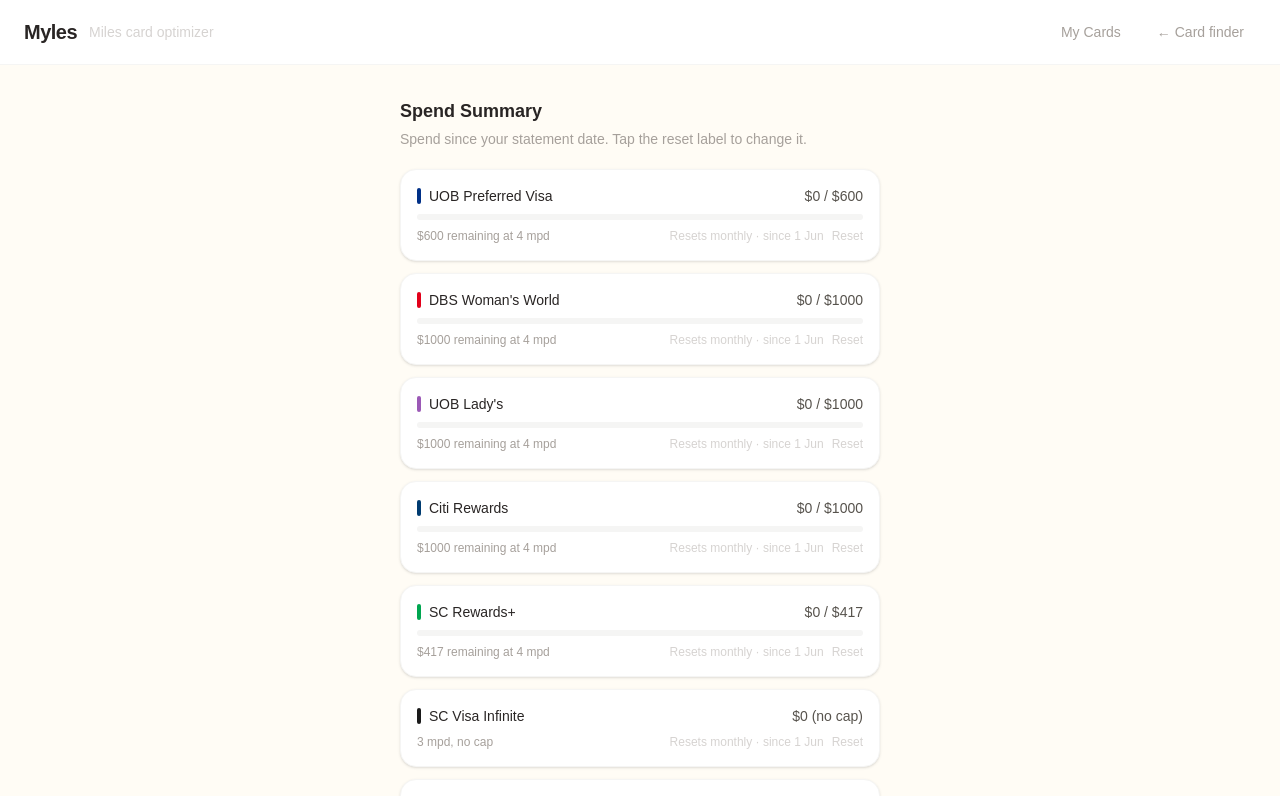
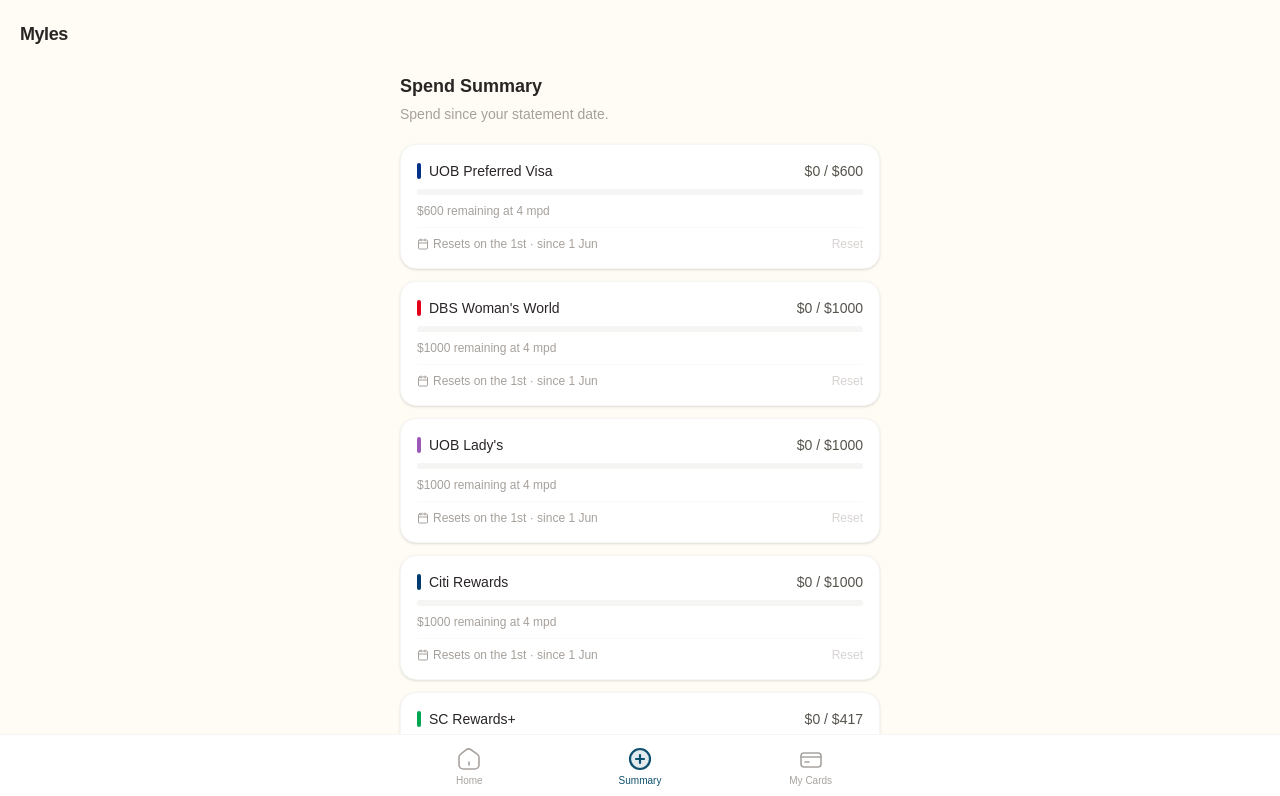
Before and after one commit to sangerspyro88/myles, a Next.js app: page /tracker in a window 1280 px wide. Shown: the top 796 px of the page. Built offline with nearby package versions, Linux system fonts and the light colour scheme.

Commit message:
Fix duplicate key, add bottom nav, simplify top bar, reset date on own line

```diff
--- a/src/app/layout.tsx
+++ b/src/app/layout.tsx
@@ -1,5 +1,6 @@
 import type { Metadata, Viewport } from "next";
 import { Geist } from "next/font/google";
+import BottomNav from "@/components/BottomNav";
 import "./globals.css";
 
 const geistSans = Geist({
@@ -26,7 +27,10 @@
 }>) {
   return (
     <html lang="en" className={`${geistSans.variable} h-full antialiased`}>
-      <body className="min-h-full flex flex-col">{children}</body>
+      <body className="min-h-full flex flex-col pb-20">
+        {children}
+        <BottomNav />
+      </body>
     </html>
   );
 }
--- a/src/app/page.tsx
+++ b/src/app/page.tsx
@@ -73,17 +73,18 @@
 
   return (
     <main className="min-h-screen w-full" style={{ backgroundColor: '#fffcf5' }}>
+      {/* Top bar */}
+      <div className="w-full px-5 pt-5 pb-2">
+        <span className="text-lg font-bold tracking-tight text-stone-800">Myles</span>
+      </div>
+
       <div className="w-full max-w-lg mx-auto px-4">
-
-        {/* Hero block — centred, slides up after search */}
-        <div className={`flex flex-col items-center text-center ${searched ? 'pt-10' : 'pt-[28vh]'}`}>
-          <p className="text-xs font-semibold tracking-widest text-stone-400 uppercase mb-3">Myles</p>
+        <div className={`flex flex-col items-center text-center ${searched ? 'pt-6' : 'pt-[20vh]'}`}>
           <h1 className="text-xl font-semibold text-stone-800 mb-1">Which card should I use?</h1>
           <p className="text-sm text-stone-400 mb-6">
             Type a merchant or category for the best miles card.
           </p>
 
-          {/* Search bar */}
           <div className="w-full flex gap-2">
             <input
               type="text"
@@ -102,25 +103,13 @@
               Find
             </button>
           </div>
-
-          {/* Nav links */}
-          <div className="mt-4 flex gap-6 justify-center">
-            <Link href="/tracker" className="text-sm text-stone-400 active:text-stone-600">
-              Spend Summary →
-            </Link>
-            <Link href="/wallet" className="text-sm text-stone-400 active:text-stone-600">
-              My Cards →
-            </Link>
-          </div>
         </div>
 
-        {/* Results */}
         {searched && (
-          <div className="mt-6 pb-12">
+          <div className="mt-6 pb-4">
             {category && (
               <p className="text-xs text-stone-400 mb-3 text-center">
-                Category:{' '}
-                <span className="text-stone-600 font-medium">{CATEGORY_LABELS[category]}</span>
+                Category: <span className="text-stone-600 font-medium">{CATEGORY_LABELS[category]}</span>
               </p>
             )}
 
@@ -147,22 +136,17 @@
                         isBest ? 'border-stone-300 shadow-md' : 'border-stone-100 shadow-sm'
                       }`}
                     >
-                      {/* Header row */}
                       <div className="flex items-start gap-3 mb-3">
                         <div className="w-1 self-stretch rounded-full flex-shrink-0 mt-0.5" style={{ backgroundColor: card.color }} />
                         <div className="flex-1 min-w-0">
                           <div className="flex items-center gap-2 mb-0.5 flex-wrap">
                             <span className="font-semibold text-sm text-stone-800">{card.name}</span>
                             {isBest && (
-                              <span className="text-xs px-2 py-0.5 rounded-full text-white" style={{ backgroundColor: '#0d4f6e' }}>
-                                Best
-                              </span>
+                              <span className="text-xs px-2 py-0.5 rounded-full text-white" style={{ backgroundColor: '#0d4f6e' }}>Best</span>
                             )}
                           </div>
                           <p className="text-xs text-stone-400 leading-relaxed">{card.notes}</p>
-                          {card.cap_note && (
-                            <p className="text-xs text-amber-500 mt-0.5">{card.cap_note}</p>
-                          )}
+                          {card.cap_note && <p className="text-xs text-amber-500 mt-0.5">{card.cap_note}</p>}
                         </div>
                         <div className="text-right flex-shrink-0">
                           <div className="text-lg font-bold text-stone-800">{card.earn_rate} mpd</div>
@@ -170,19 +154,15 @@
                         </div>
                       </div>
 
-                      {/* Cap progress */}
                       {cap && (
                         <div className="mb-3">
                           <div className="h-1.5 bg-stone-100 rounded-full overflow-hidden">
                             <div className="h-full rounded-full" style={{ width: `${pct}%`, backgroundColor: '#0d4f6e' }} />
                           </div>
-                          <p className="text-xs text-stone-400 mt-1">
-                            ${spent.toFixed(0)} spent · ${remaining!.toFixed(0)} left
-                          </p>
+                          <p className="text-xs text-stone-400 mt-1">${spent.toFixed(0)} spent · ${remaining!.toFixed(0)} left</p>
                         </div>
                       )}
 
-                      {/* Log row */}
                       <div className="flex items-center gap-2">
                         <span className="text-xs text-stone-300 flex-shrink-0">Log:</span>
                         <span className="text-xs text-stone-400 flex-shrink-0">$</span>
--- a/src/app/tracker/page.tsx
+++ b/src/app/tracker/page.tsx
@@ -1,7 +1,6 @@
 'use client'
 
 import { useEffect, useState } from 'react'
-import Link from 'next/link'
 import { MY_CARDS } from '@/lib/cards'
 import {
   getEntries,
@@ -22,7 +21,7 @@
   const [resetDays, setResetDays] = useState<Record<string, number>>({})
   const [editingReset, setEditingReset] = useState<string | null>(null)
   const [resetInput, setResetInput] = useState('')
-  const [confirmReset, setConfirmReset] = useState<string | null>(null) // cardId or 'all'
+  const [confirmReset, setConfirmReset] = useState<string | null>(null)
   const [walletIds, setWalletIds] = useState<Set<string>>(new Set())
 
   function refresh() {
@@ -54,37 +53,23 @@
 
   function handleConfirmReset() {
     if (!confirmReset) return
-    if (confirmReset === 'all') {
-      resetAllSpend()
-    } else {
-      resetCardSpend(confirmReset)
-    }
+    if (confirmReset === 'all') resetAllSpend()
+    else resetCardSpend(confirmReset)
     setConfirmReset(null)
     refresh()
   }
 
   return (
     <main className="min-h-screen" style={{ backgroundColor: '#fffcf5' }}>
-      {/* Nav */}
-      <div className="border-b border-stone-100 px-6 py-4 flex items-center justify-between bg-white">
-        <div className="flex items-center gap-3">
-          <span className="text-xl font-bold tracking-tight text-stone-800">Myles</span>
-          <span className="text-stone-300 text-sm">Miles card optimizer</span>
-        </div>
-        <div className="flex gap-3">
-          <Link href="/wallet" className="text-sm text-stone-400 hover:text-stone-700 transition px-3 py-1.5 rounded-lg hover:bg-stone-50">
-            My Cards
-          </Link>
-          <Link href="/" className="text-sm text-stone-400 hover:text-stone-700 transition px-3 py-1.5 rounded-lg hover:bg-stone-50">
-            ← Card finder
-          </Link>
-        </div>
+      {/* Top bar */}
+      <div className="w-full px-5 pt-5 pb-2">
+        <span className="text-lg font-bold tracking-tight text-stone-800">Myles</span>
       </div>
 
-      <div className="w-full max-w-lg mx-auto px-4 py-8">
+      <div className="w-full max-w-lg mx-auto px-4 py-4">
         <h2 className="text-lg font-semibold text-stone-800 mb-1">Spend Summary</h2>
         <p className="text-stone-400 text-sm mb-5">
-          Spend since your statement date. Tap the reset label to change it.
+          Spend since your statement date.
         </p>
 
         <div className="space-y-3 mb-10">
@@ -102,6 +87,7 @@
 
             return (
               <div key={card.id} className="bg-white border border-stone-100 rounded-2xl p-4 shadow-sm">
+                {/* Row 1: name + amount */}
                 <div className="flex items-center justify-between mb-2">
                   <div className="flex items-center gap-2">
                     <div className="w-1 h-4 rounded-full flex-shrink-0" style={{ backgroundColor: card.color }} />
@@ -115,8 +101,9 @@
                   </span>
                 </div>
 
+                {/* Progress bar */}
                 {cap && (
-                  <div className="h-1.5 bg-stone-100 rounded-full overflow-hidden">
+                  <div className="h-1.5 bg-stone-100 rounded-full overflow-hidden mb-2">
                     <div
                       className="h-full rounded-full transition-all"
                       style={{ width: `${pct}%`, backgroundColor: full ? '#f87171' : '#0d4f6e' }}
@@ -124,8 +111,8 @@
                   </div>
                 )}
 
-                <div className="mt-2 flex items-center justify-between gap-2">
-                  <p className="text-xs text-stone-400">
+                {/* Row 2: remaining */}
+                <p className="text-xs text-stone-400 mb-2">
                   {full
                     ? 'Use a different card for this category'
                     : remaining !== null
@@ -133,13 +120,15 @@
                       : `${card.earn_rate} mpd, no cap`}
                 </p>
 
-                  <div className="flex items-center gap-2 flex-shrink-0">
-                    {/* Statement date editor */}
+                {/* Row 3: statement date + reset */}
+                <div className="flex items-center justify-between pt-2 border-t border-stone-50">
                   {isEditing ? (
                     <div className="flex items-center gap-1.5">
-                        <span className="text-xs text-stone-400">Day</span>
+                      <span className="text-xs text-stone-400">Statement day:</span>
                       <input
-                          type="number" min={1} max={28}
+                        type="number"
+                        inputMode="numeric"
+                        min={1} max={28}
                         value={resetInput}
                         onChange={e => setResetInput(e.target.value)}
                         onKeyDown={e => {
@@ -149,32 +138,32 @@
                         autoFocus
                         className="w-14 bg-stone-50 border border-stone-300 rounded-lg px-2 py-0.5 text-xs text-stone-800 focus:outline-none focus:border-stone-500"
                       />
-                        <button onClick={() => handleResetSave(card.id)} className="text-xs font-medium hover:opacity-70" style={{ color: '#0d4f6e' }}>Save</button>
-                        <button onClick={() => setEditingReset(null)} className="text-xs text-stone-400 hover:text-stone-600">Cancel</button>
+                      <button onClick={() => handleResetSave(card.id)} className="text-xs font-medium" style={{ color: '#0d4f6e' }}>Save</button>
+                      <button onClick={() => setEditingReset(null)} className="text-xs text-stone-400">Cancel</button>
                     </div>
                   ) : (
-                      <button onClick={() => { setEditingReset(card.id); setResetInput(String(resetDay)) }} className="text-xs text-stone-300 hover:text-stone-500 transition">
-                        Resets {resetDay === 1 ? 'monthly' : `on the ${resetDay}th`} · since {cycleStartStr}
+                    <button
+                      onClick={() => { setEditingReset(card.id); setResetInput(String(resetDay)) }}
+                      className="text-xs text-stone-400 active:text-stone-600 flex items-center gap-1"
+                    >
+                      <svg width="12" height="12" viewBox="0 0 24 24" fill="none" stroke="currentColor" strokeWidth="2" strokeLinecap="round">
+                        <rect x="3" y="4" width="18" height="18" rx="2"/><line x1="16" y1="2" x2="16" y2="6"/><line x1="8" y1="2" x2="8" y2="6"/><line x1="3" y1="10" x2="21" y2="10"/>
+                      </svg>
+                      Resets {resetDay === 1 ? 'on the 1st' : `on the ${resetDay}th`} · since {cycleStartStr}
                     </button>
                   )}
 
-                    {/* Per-card reset */}
                   {isConfirming ? (
                     <div className="flex items-center gap-1.5">
-                        <span className="text-xs text-stone-500">Clear this card?</span>
-                        <button onClick={handleConfirmReset} className="text-xs text-red-400 hover:text-red-600 font-medium">Yes</button>
-                        <button onClick={() => setConfirmReset(null)} className="text-xs text-stone-400 hover:text-stone-600">Cancel</button>
+                      <span className="text-xs text-stone-500">Clear?</span>
+                      <button onClick={handleConfirmReset} className="text-xs text-red-400 font-medium">Yes</button>
+                      <button onClick={() => setConfirmReset(null)} className="text-xs text-stone-400">No</button>
                     </div>
                   ) : (
-                      <button
-                        onClick={() => setConfirmReset(card.id)}
-                        className="text-xs text-stone-300 hover:text-red-400 transition"
-                        title="Reset this card's spend"
-                      >
+                    <button onClick={() => setConfirmReset(card.id)} className="text-xs text-stone-300 active:text-red-400">
                       Reset
                     </button>
                   )}
-                  </div>
                 </div>
               </div>
             )
@@ -182,12 +171,12 @@
         </div>
 
         {/* Transaction log */}
-        <h2 className="text-lg font-semibold text-stone-800 mb-1">Transaction log</h2>
-        <p className="text-stone-400 text-sm mb-5">All logged spend this cycle.</p>
+        <h2 className="text-lg font-semibold text-stone-800 mb-1">Transaction Log</h2>
+        <p className="text-stone-400 text-sm mb-4">All logged spend this cycle.</p>
 
         {entries.length === 0 ? (
           <div className="bg-white border border-stone-100 rounded-2xl p-6 text-center text-stone-300 text-sm shadow-sm">
-            No transactions logged yet. Search a merchant and log your spend.
+            No transactions yet. Search a merchant and tap Log.
           </div>
         ) : (
           <div className="space-y-2">
@@ -202,7 +191,7 @@
                     <div className="text-xs text-stone-400">{card?.name} · {dateStr}</div>
                   </div>
                   <div className="text-sm font-semibold text-stone-700">${entry.amount.toFixed(2)}</div>
-                  <button onClick={() => handleDelete(entry.id)} className="text-stone-200 hover:text-red-400 transition text-xs ml-1" title="Delete">✕</button>
+                  <button onClick={() => handleDelete(entry.id)} className="text-stone-200 active:text-red-400 text-xs ml-1">✕</button>
                 </div>
               )
             })}
@@ -210,18 +199,15 @@
         )}
 
         {/* Reset all */}
-        <div className="mt-10 pt-8 border-t border-stone-100 flex justify-center">
+        <div className="mt-10 pt-6 border-t border-stone-100 flex justify-center">
           {confirmReset === 'all' ? (
             <div className="flex items-center gap-3">
               <span className="text-sm text-stone-500">Clear all spend data?</span>
-              <button onClick={handleConfirmReset} className="text-sm text-red-400 hover:text-red-600 font-medium">Yes, reset all</button>
-              <button onClick={() => setConfirmReset(null)} className="text-sm text-stone-400 hover:text-stone-600">Cancel</button>
+              <button onClick={handleConfirmReset} className="text-sm text-red-400 font-medium">Yes</button>
+              <button onClick={() => setConfirmReset(null)} className="text-sm text-stone-400">Cancel</button>
             </div>
           ) : (
-            <button
-              onClick={() => setConfirmReset('all')}
-              className="text-sm text-stone-300 hover:text-red-400 transition"
-            >
+            <button onClick={() => setConfirmReset('all')} className="text-sm text-stone-300 active:text-red-400">
               Reset all spend data
             </button>
           )}
--- a/src/app/wallet/page.tsx
+++ b/src/app/wallet/page.tsx
@@ -1,7 +1,6 @@
 'use client'
 
 import { useEffect, useState } from 'react'
-import Link from 'next/link'
 import { MY_CARDS, CATEGORY_LABELS, type Category } from '@/lib/cards'
 import { getWalletIds, setWalletIds, getChosenCategories, setChosenCategory } from '@/lib/wallet'
 
@@ -37,14 +36,8 @@
 
   return (
     <main className="min-h-screen" style={{ backgroundColor: '#fffcf5' }}>
-      <div className="border-b border-stone-100 px-6 py-4 flex items-center justify-between bg-white">
-        <div className="flex items-center gap-3">
-          <span className="text-xl font-bold tracking-tight text-stone-800">Myles</span>
-          <span className="text-stone-300 text-sm">Miles card optimizer</span>
-        </div>
-        <Link href="/" className="text-sm text-stone-400 hover:text-stone-700 transition px-3 py-1.5 rounded-lg hover:bg-stone-50">
-          ← Card finder
-        </Link>
+      <div className="w-full px-5 pt-5 pb-2">
+        <span className="text-lg font-bold tracking-tight text-stone-800">Myles</span>
       </div>
 
       <div className="w-full max-w-lg mx-auto px-4 py-8">
--- /dev/null
+++ b/src/components/BottomNav.tsx
@@ -0,0 +1,106 @@
+'use client'
+
+import Link from 'next/link'
+import { usePathname } from 'next/navigation'
+
+export default function BottomNav() {
+  const path = usePathname()
+
+  const tabs = [
+    {
+      href: '/',
+      label: 'Home',
+      icon: (active: boolean) => (
+        <svg width="24" height="24" viewBox="0 0 24 24" fill="none" xmlns="http://www.w3.org/2000/svg">
+          <path
+            d="M9.02 2.84L3.63 7.04C2.73 7.74 2 9.23 2 10.36V17.77C2 20.09 3.89 21.99 6.21 21.99H17.79C20.11 21.99 22 20.09 22 17.78V10.5C22 9.29 21.19 7.74 20.2 7.05L14.02 2.72C12.62 1.74 10.37 1.79 9.02 2.84Z"
+            stroke="currentColor"
+            strokeWidth={active ? 2.2 : 1.6}
+            strokeLinecap="round"
+            strokeLinejoin="round"
+            fill={active ? 'currentColor' : 'none'}
+            fillOpacity={active ? 0.15 : 0}
+          />
+          <path
+            d="M12 17.99V14.99"
+            stroke="currentColor"
+            strokeWidth={active ? 2.2 : 1.6}
+            strokeLinecap="round"
+            strokeLinejoin="round"
+          />
+        </svg>
+      ),
+    },
+    {
+      href: '/tracker',
+      label: 'Summary',
+      icon: (active: boolean) => (
+        <svg width="24" height="24" viewBox="0 0 24 24" fill="none" xmlns="http://www.w3.org/2000/svg">
+          <path
+            d="M2 12C2 6.48 6.48 2 12 2C17.52 2 22 6.48 22 12C22 17.52 17.52 22 12 22C6.48 22 2 17.52 2 12Z"
+            stroke="currentColor"
+            strokeWidth={active ? 2.2 : 1.6}
+            fill={active ? 'currentColor' : 'none'}
+            fillOpacity={active ? 0.12 : 0}
+          />
+          <path
+            d="M8 12H12M12 12H16M12 12V8M12 12V16"
+            stroke="currentColor"
+            strokeWidth={active ? 2.2 : 1.6}
+            strokeLinecap="round"
+          />
+        </svg>
+      ),
+    },
+    {
+      href: '/wallet',
+      label: 'My Cards',
+      icon: (active: boolean) => (
+        <svg width="24" height="24" viewBox="0 0 24 24" fill="none" xmlns="http://www.w3.org/2000/svg">
+          <rect
+            x="2" y="6" width="20" height="14" rx="3"
+            stroke="currentColor"
+            strokeWidth={active ? 2.2 : 1.6}
+            fill={active ? 'currentColor' : 'none'}
+            fillOpacity={active ? 0.12 : 0}
+          />
+          <path
+            d="M2 10H22"
+            stroke="currentColor"
+            strokeWidth={active ? 2.2 : 1.6}
+            strokeLinecap="round"
+          />
+          <path
+            d="M6 15H10"
+            stroke="currentColor"
+            strokeWidth={active ? 2.2 : 1.6}
+            strokeLinecap="round"
+          />
+        </svg>
+      ),
+    },
+  ]
+
+  return (
+    <nav className="fixed bottom-0 left-0 right-0 bg-white border-t border-stone-100 z-50">
+      <div className="max-w-lg mx-auto flex">
+        {tabs.map(tab => {
+          const active = tab.href === '/' ? path === '/' : path.startsWith(tab.href)
+          return (
+            <Link
+              key={tab.href}
+              href={tab.href}
+              className="flex-1 flex flex-col items-center justify-center py-3 gap-0.5"
+              style={{ color: active ? '#0d4f6e' : '#a8a29e' }}
+            >
+              {tab.icon(active)}
+              <span className="text-[10px] font-medium">{tab.label}</span>
+            </Link>
+          )
+        })}
+      </div>
+      {/* iOS safe area */}
+      <div className="h-safe-bottom" style={{ height: 'env(safe-area-inset-bottom)' }} />
+    </nav>
+  )
+}
--- a/src/lib/cards.ts
+++ b/src/lib/cards.ts
@@ -163,7 +163,6 @@
   'ride hailing': 'transport',
   'ride-hailing': 'transport',
   taxi: 'transport',
-  transport: 'transport',
   entertainment: 'entertainment',
   movies: 'entertainment',
   movie: 'entertainment',
```
Lines whose indentation alone changed are shown as unchanged.
